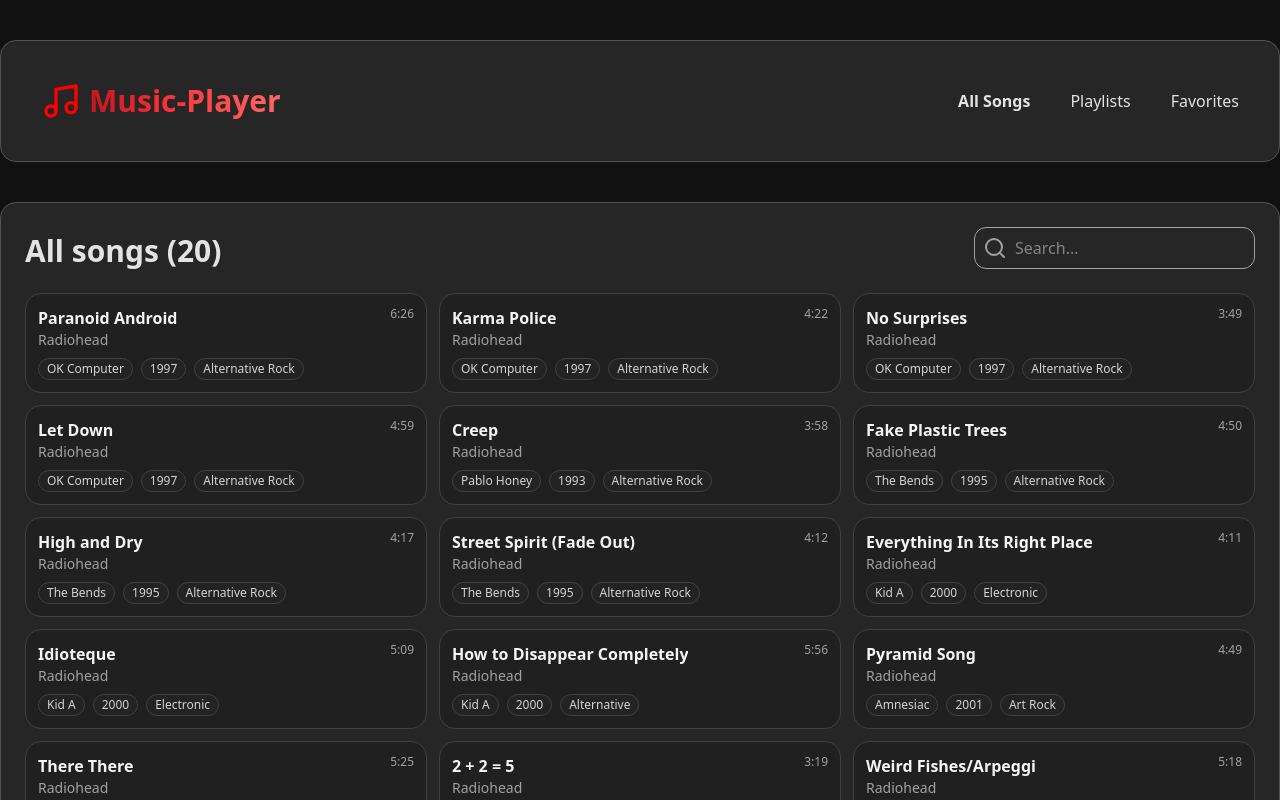
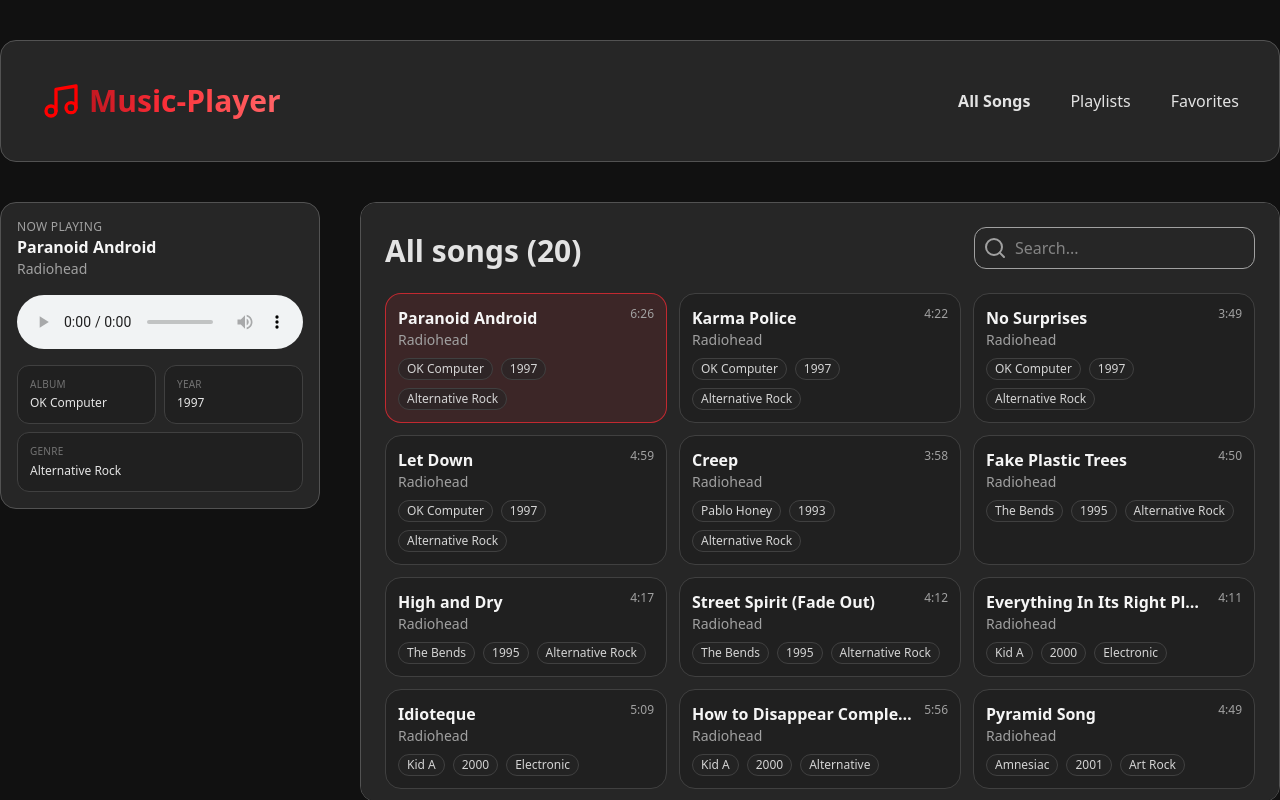
Before and after one commit to tears6666/music-player, a React (Vite) app: page / in a window 1280 px wide. Shown: the top 800 px of the page. Built offline with nearby package versions, Linux system fonts and the light colour scheme.

Commit message:
listen component, store + useMusic hook: pre-final commit

```diff
--- a/src/app/layout.tsx
+++ b/src/app/layout.tsx
@@ -1,11 +1,13 @@
 import { Outlet } from 'react-router-dom'
 import { Header } from '../components/Header'
+import { Listen } from '../components/Listen'
 
 export const Layout = () => {
 	return (
 		<div className='max-w-7xl mx-auto m-10'>
 			<Header />
-			<div className='mt-10'>
+			<div className='mt-10 flex justify-between gap-10'>
+				<Listen />
 				<Outlet />
 			</div>
 		</div>
--- a/src/app/styles/index.css
+++ b/src/app/styles/index.css
@@ -14,3 +14,9 @@
   -webkit-font-smoothing: antialiased;
   -moz-osx-font-smoothing: grayscale;
 }
+::-webkit-scrollbar{
+  width: 4px;
+}
+::-webkit-scrollbar-thumb{
+  background-color: red;
+}
--- a/src/components/AllSongs.tsx
+++ b/src/components/AllSongs.tsx
@@ -6,7 +6,7 @@ import { SongCard } from './ui/SongCard'
 export default function AllSongs() {
 	const { handleSearch, filteredSongs, totalSongs } = useHandleSearch(SONGS)
 	return (
-		<div className='rounded-2xl border-[0.5px] border-neutral-600 bg-neutral-800 p-6'>
+		<div className='h-150 overflow-y-scroll rounded-2xl border-[0.5px] border-neutral-600 bg-neutral-800 p-6'>
 			<div className='mb-6 flex items-end justify-between gap-4'>
 				<div>
 					<h1 className='text-3xl font-bold'>All songs ({totalSongs})</h1>
--- /dev/null
+++ b/src/components/Listen.tsx
@@ -0,0 +1,45 @@
+import { useMusic } from '../hooks/useMusic'
+
+export const Listen = () => {
+	const { currentTrack } = useMusic()
+	return (
+		<aside className='w-80 shrink-0 self-start rounded-2xl border-[0.5px] border-neutral-600 bg-neutral-800 p-4'>
+			<div className='flex items-center justify-between gap-3'>
+				<div className='min-w-0'>
+					<p className='text-xs font-medium tracking-wide text-neutral-400'>
+						NOW PLAYING
+					</p>
+					<h3 className='truncate text-base font-semibold text-neutral-100'>
+						{currentTrack.title}
+					</h3>
+					<p className='truncate text-sm text-neutral-400'>{currentTrack.artist}</p>
+				</div>
+			</div>
+
+			<div className='mt-4'>
+				<audio className='w-full' controls src={currentTrack.audioUrl} />
+			</div>
+
+			<div className='mt-4 grid grid-cols-2 gap-2 text-xs text-neutral-400'>
+				<div className='rounded-xl border border-neutral-700 bg-neutral-900/40 p-3'>
+					<p className='text-[10px] uppercase tracking-wide text-neutral-500'>
+						Album
+					</p>
+					<p className='mt-1 truncate text-neutral-200'>{currentTrack.album}</p>
+				</div>
+				<div className='rounded-xl border border-neutral-700 bg-neutral-900/40 p-3'>
+					<p className='text-[10px] uppercase tracking-wide text-neutral-500'>
+						Year
+					</p>
+					<p className='mt-1 truncate text-neutral-200'>{currentTrack.year}</p>
+				</div>
+				<div className='col-span-2 rounded-xl border border-neutral-700 bg-neutral-900/40 p-3'>
+					<p className='text-[10px] uppercase tracking-wide text-neutral-500'>
+						Genre
+					</p>
+					<p className='mt-1 truncate text-neutral-200'>{currentTrack.genre}</p>
+				</div>
+			</div>
+		</aside>
+	)
+}
--- a/src/components/ui/SongCard.tsx
+++ b/src/components/ui/SongCard.tsx
@@ -1,5 +1,6 @@
 import { Heart } from 'lucide-react'
 import { useFormDuration } from '../../hooks/useFormDuration'
+import { useMusic } from '../../hooks/useMusic'
 import { useToggleFavorite } from '../../hooks/useToggleFavorite'
 import type { ISong } from '../../shared/types/songs.interface'
 
@@ -9,9 +10,20 @@ interface SongCardProps {
 export const SongCard = ({ song }: SongCardProps) => {
 	const formatDuration = useFormDuration()
 	const { favorite, toggleFavorite } = useToggleFavorite(song)
+	const { handleCurrentSong, currentTrack } = useMusic()
 
+	const openTrack = () => handleCurrentSong({ song, index: song.id })
+	const isCurrent = currentTrack?.id === song.id
 	return (
-		<button className='group relative w-full text-left rounded-2xl border border-neutral-700 bg-neutral-900/40 p-3 transition-all hover:-translate-y-0.5 hover:border-neutral-500 hover:bg-neutral-900/70 focus:outline-none focus-visible:ring-2 focus-visible:ring-red-500/60'>
+		<div
+			role='button'
+			onClick={() => openTrack()}
+			className={`group relative w-full text-left rounded-2xl border p-3 transition-all focus:outline-none focus-visible:ring-2 focus-visible:ring-red-500/60 ${
+				isCurrent
+					? 'border-red-500/70 bg-red-500/10'
+					: 'border-neutral-700 bg-neutral-900/40 hover:-translate-y-0.5 hover:border-neutral-500 hover:bg-neutral-900/70'
+			}`}
+		>
 			<div className='flex gap-3'>
 				<div className='min-w-0 flex-1'>
 					<div className='flex items-start justify-between gap-3'>
@@ -41,7 +53,6 @@ export const SongCard = ({ song }: SongCardProps) => {
 					</div>
 				</div>
 			</div>
-
 			<button
 				onClick={toggleFavorite}
 				className={
@@ -54,6 +65,6 @@ export const SongCard = ({ song }: SongCardProps) => {
 					}`}
 				/>
 			</button>
-		</button>
+		</div>
 	)
 }
--- /dev/null
+++ b/src/hooks/useMusic.ts
@@ -0,0 +1,19 @@
+import type { ISong } from '../shared/types/songs.interface'
+import { useSongStore } from '../store/store'
+
+type args = {
+  song: ISong
+  index: number
+}
+
+export const useMusic = () => {
+	const currentTrack = useSongStore(state => state.currentTrack)
+	const currentTrackIndex = useSongStore(state => state.currentTrackIndex)
+	const setCurrentTrack = useSongStore(state => state.setCurrentTrack)
+
+	const handleCurrentSong = ({ song, index }: args) => {
+		setCurrentTrack(song, index)
+	}
+
+	return { currentTrack, currentTrackIndex, handleCurrentSong }
+}
--- /dev/null
+++ b/src/shared/types/global.type.ts
@@ -0,0 +1 @@
+export type Id = number | string
--- a/src/store/store.ts
+++ b/src/store/store.ts
@@ -1,13 +1,16 @@
 import { create } from 'zustand'
+import type { Id } from '../shared/types/global.type'
+import { SONGS } from '../shared/data/songs.data'
 import type { ISong } from '../shared/types/songs.interface'
-
-type Id = number | string
 
 type Store = {
 	favorites: ISong[]
 	addFavorites: (song: ISong) => void
   removeFavorites: (id: Id) => void
 	isFavorite: (id: Id) => boolean
+	currentTrack: ISong
+	currentTrackIndex: number
+	setCurrentTrack: (song: ISong, index: number) => void
 }
 
 export const useSongStore = create<Store>((set, get) => ({
@@ -21,4 +24,9 @@ export const useSongStore = create<Store>((set, get) => ({
 	isFavorite: id => {
 		return get().favorites.some(fav => fav.id === id)
 	},
+	currentTrack: SONGS[0],
+	currentTrackIndex: 0,
+	setCurrentTrack: (song, index) => {
+		set({ currentTrack: song, currentTrackIndex: index })
+	},
 }))
```
